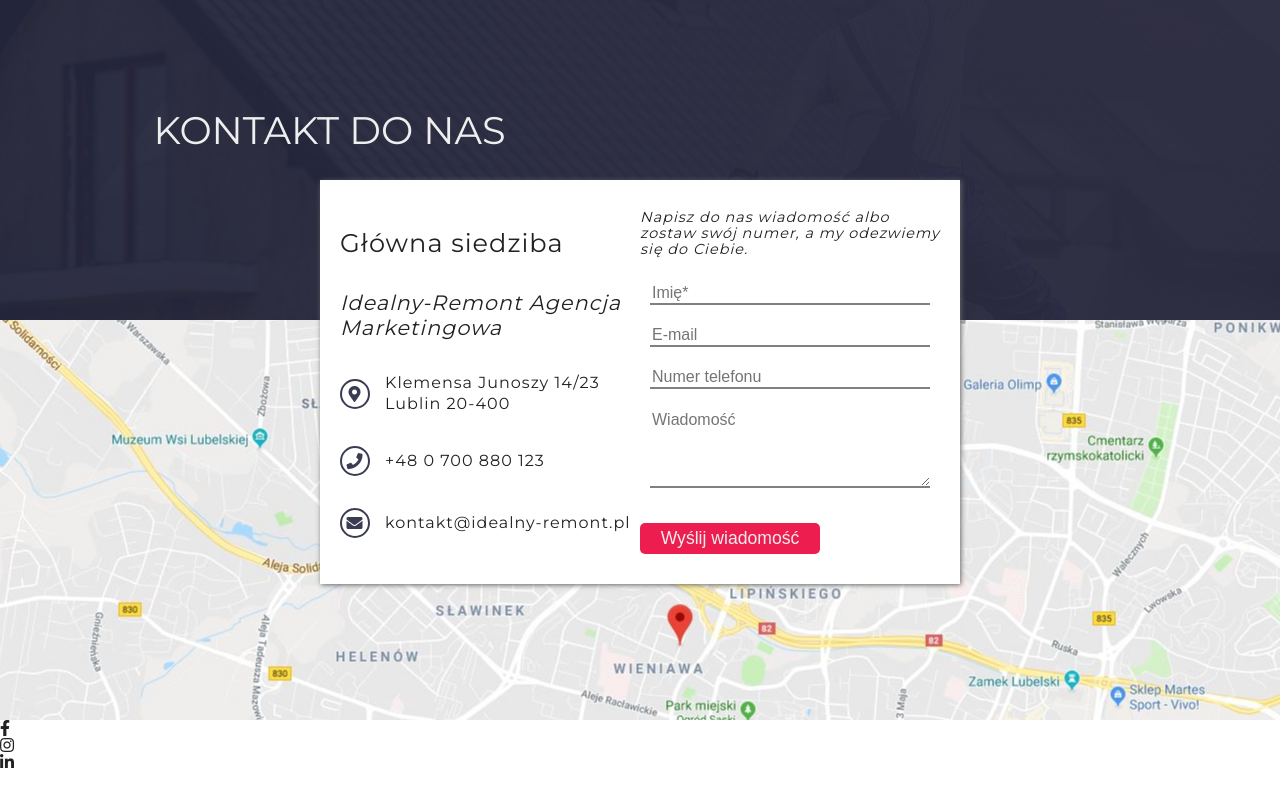
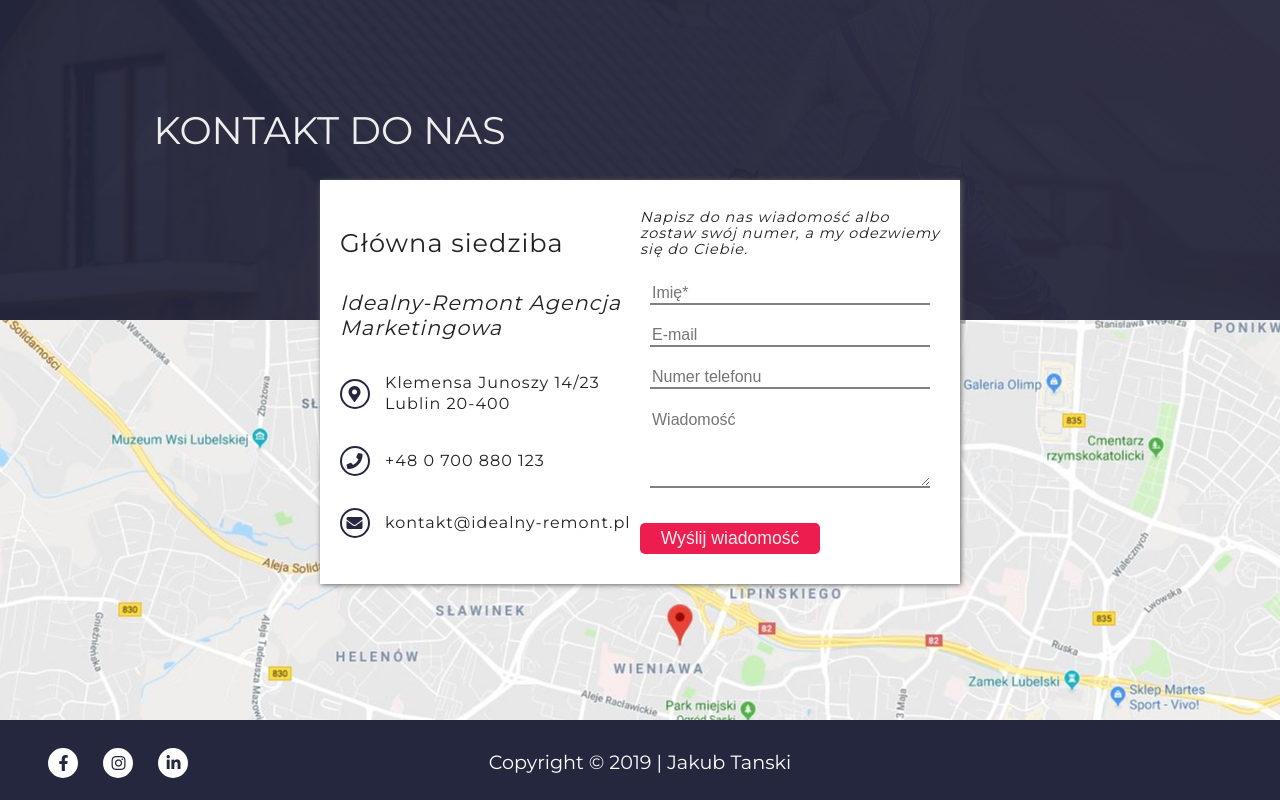
Before and after one commit to jatanski/construction-business-landingpage, a website built with webpack: page index.html in a window 1280 px wide. Built offline with nearby package versions, Linux system fonts and the light colour scheme; files whose address does not match are found by name.

Commit message:
footer ready and little change in contact

```diff
--- a/index.html
+++ b/index.html
@@ -331,16 +331,24 @@
       </section>
       <footer class="footer">
         <div class="footer__socials">
-          <div class="footer__socials-fb">
-            <i class="fab fa-facebook-f"></i>
-          </div>
-          <div class="footer__socials-insta">
-            <i class="fab fa-instagram"></i>
-          </div>
-          <div class="footer__socials-linkedin">
-            <i class="fab fa-linkedin-in"></i>
-          </div>
+          <a href="https://www.facebook.com/ja.tanski" target="_blank">
+            <div class="footer__socials-el">
+              <i class="fab fa-facebook-f"></i></div
+          ></a>
+          <a href="https://instagram.com/tanski_jakub/" target="_blank">
+            <div class="footer__socials-el">
+              <i class="fab fa-instagram"></i>
+            </div>
+          </a>
+          <a href="https://www.linkedin.com/in/jakub-tanski/" target="_blank">
+            <div class="footer__socials-el">
+              <i class="fab fa-linkedin-in"></i>
+            </div>
+          </a>
         </div>
+        <span class="footer-copyright">
+          Copyright &copy; 2019 | Jakub Tanski
+        </span>
       </footer>
     </div>
     <script src="https://code.jquery.com/jquery-3.4.1.min.js"></script>
--- a/scss/partials/_mixins.scss
+++ b/scss/partials/_mixins.scss
@@ -6,3 +6,17 @@
   background-position: center;
   background-size: cover;
 }
+
+@mixin iconSquare() {
+  position: relative;
+  width: 30px;
+  height: 30px;
+  margin-right: 15px;
+}
+
+@mixin centerWithPosition() {
+  position: absolute;
+  top: 50%;
+  left: 50%;
+  transform: translate(-50%, -50%);
+}
--- a/scss/partials/_variables.scss
+++ b/scss/partials/_variables.scss
@@ -30,3 +30,7 @@ $recomendation-background: #f1f2f2;
 
 //Contact
 $main-color: rgba(37, 39, 62, 0.9);
+$font-color: rgba(37, 39, 62, 1);
+
+//Fotter
+$footer-bgc: rgba(37, 39, 62, 1);
--- a/scss/partials/components/_contact.scss
+++ b/scss/partials/components/_contact.scss
@@ -1,4 +1,5 @@
 @import "../variables";
+@import "partials/_mixins.scss";
 
 .contact {
   position: relative;
@@ -10,6 +11,9 @@
   background-repeat: no-repeat;
   background-position: center;
   background-size: cover;
+  @media (max-width: 767px) {
+    min-height: 20vh;
+  }
   &-title {
     color: #eee;
     position: absolute;
@@ -21,10 +25,10 @@
     @media (max-width: 1440px) {
       left: 12%;
     }
-    @media (max-width: 768px) {
+    @media (max-width: 767px) {
       font-size: 2.2em;
-      top: 25%;
-      left: 7%;
+      top: 35%;
+      left: 10%;
     }
     @media (max-width: 360px) {
       font-size: 2em;
@@ -38,6 +42,9 @@
     content: "";
     background-color: rgba(37, 39, 62, 0.95);
     z-index: 1;
+    @media (max-width: 767px) {
+      min-height: 20vh;
+    }
   }
 }
 
@@ -54,7 +61,8 @@
   @media (max-width: 1024px) {
     width: 85%;
   }
-  @media (max-width: 768px) {
+  @media (max-width: 767px) {
+    position: relative;
     width: 100%;
     flex-direction: column;
   }
@@ -87,7 +95,7 @@
     width: 50%;
     display: flex;
     flex-direction: column;
-    @media (max-width: 768px) {
+    @media (max-width: 767px) {
       margin-top: 30px;
       height: 50vh;
       width: 100%;
@@ -105,6 +113,9 @@
 .contact-map {
   background-position: center;
   min-height: 50vh;
+  @media (max-width: 767px) {
+    min-height: 0vh;
+  }
 }
 
 .contact__form {
@@ -132,17 +143,11 @@
 }
 
 .iconContainer {
-  position: relative;
-  width: 30px;
-  height: 30px;
-  margin-right: 15px;
-  color: $main-color;
-  border: 2px solid $main-color;
+  @include iconSquare();
+  color: $font-color;
+  border: 2px solid $font-color;
   border-radius: 50%;
   & .fas {
-    position: absolute;
-    top: 50%;
-    left: 50%;
-    transform: translate(-50%, -50%);
+    @include centerWithPosition();
   }
 }
--- a/scss/partials/components/_footer.scss
+++ b/scss/partials/components/_footer.scss
@@ -0,0 +1,48 @@
+@import "../variables";
+@import "partials/_mixins.scss";
+
+.footer {
+  position: relative;
+  display: flex;
+  padding: 3.5vh 0;
+  background-color: $footer-bgc;
+  color: #fff;
+  @media (max-width: 767px) {
+    flex-direction: column;
+    min-height: 20vh;
+  }
+  &-copyright {
+    @include centerWithPosition();
+    font-size: 1.2em;
+    @media (max-width: 767px) {
+      top: 75%;
+      font-size: 0.9em;
+      text-align: center;
+      line-height: 120%;
+    }
+  }
+  &__socials {
+    margin-left: 3vw;
+    display: flex;
+    @media (max-width: 767px) {
+      @include centerWithPosition();
+      top: 25%;
+    }
+    &-el {
+      @include iconSquare();
+      margin-left: 10px;
+      border: 2px solid #fff;
+      background-color: #fff;
+      color: $footer-bgc;
+      border-radius: 50%;
+      cursor: pointer;
+      transition: 0.2s;
+      &:hover {
+        transform: scale(1.2);
+      }
+      & .fab {
+        @include centerWithPosition();
+      }
+    }
+  }
+}
```
Also changed, not shown: dist/index.js, 1 other file.
